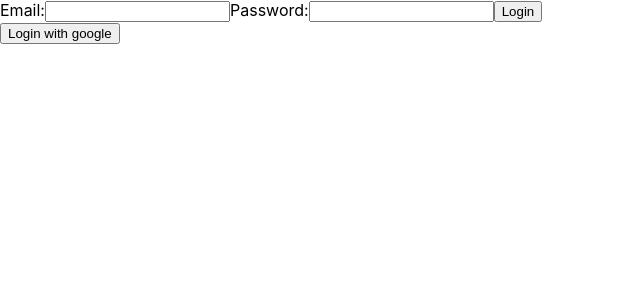
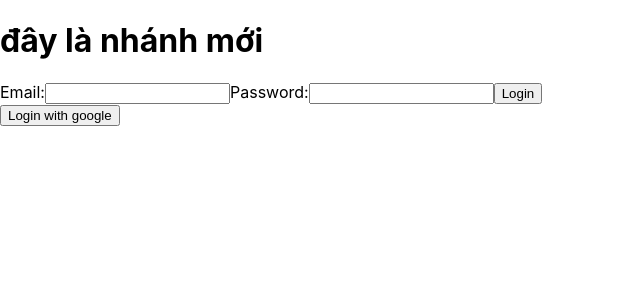
Before and after one commit to npv34/demo_auth_firebase_react, a React (Create React App) app: page /login in a window 1280 px wide. Shown: the top 300 px of the page, without its empty margins (0-640 px from the left). Built offline with nearby package versions, Linux system fonts and the light colour scheme; what @react-firebase/auth would draw is missing.

Commit message:
thêm thẻ h1

```diff
--- a/src/App.js
+++ b/src/App.js
@@ -20,6 +20,7 @@ function App() {
 
   return (
     <div className="App">
+      <h1>đây là nhánh mới</h1>
        <Routes>
           <Route path="/login" element={<Login/>}/>
           { isLogin && (
```
